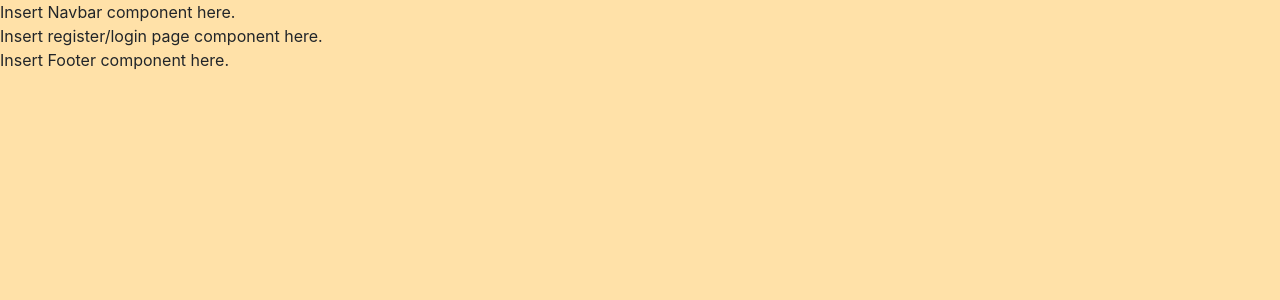
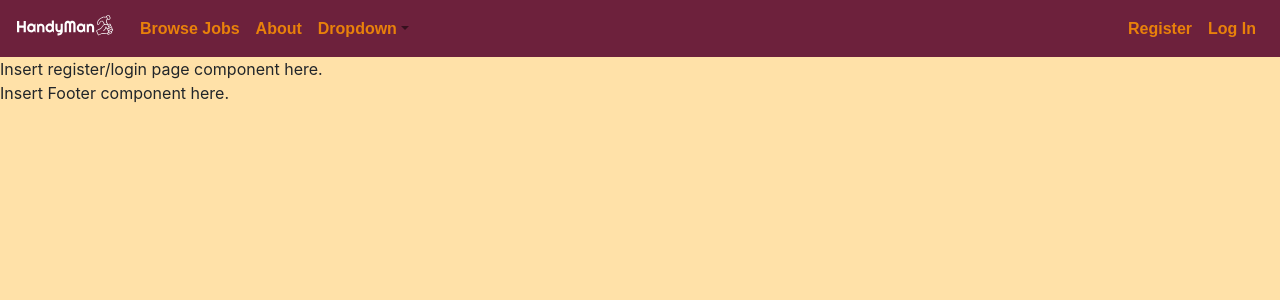
Before and after one commit to NagarroLabs/HandyMan, a React (Create React App) app in the folder frontend/: page /auth in a window 1280 px wide. Shown: the top 300 px of the page. Built offline with nearby package versions, Linux system fonts and the light colour scheme; no server answers.

Commit message:
Created basic Navbar

```diff
--- a/frontend/src/App.js
+++ b/frontend/src/App.js
@@ -1,10 +1,11 @@
-import React from "react";
-import { BrowserRouter as Router } from "react-router-dom";
+import React from 'react';
+import { BrowserRouter as Router } from 'react-router-dom';
 
-import AuthRoutes from "./routes/AuthRoutes";
-import NoAuthRoutes from "./routes/NoAuthRoutes";
-import { AuthContext } from "./shared/context/auth-context";
-import { useAuth } from "./shared/hooks/auth-hook";
+import CustomNavbar from './components/CustomNavbar';
+import AuthRoutes from './routes/AuthRoutes';
+import NoAuthRoutes from './routes/NoAuthRoutes';
+import { AuthContext } from './shared/context/auth-context';
+import { useAuth } from './shared/hooks/auth-hook';
 
 const App = () => {
   const { token, userId, login, logout } = useAuth();
@@ -20,7 +21,9 @@ const App = () => {
       }}
     >
       <Router>
-        <div>Insert Navbar component here.</div>
+        <div>
+          <CustomNavbar />
+        </div>
         <main>{token ? <AuthRoutes /> : <NoAuthRoutes />}</main>
         <div>Insert Footer component here.</div>
       </Router>
--- /dev/null
+++ b/frontend/src/components/CustomNavbar.css
@@ -0,0 +1,9 @@
+.navbar {
+  background-color: #6d213c;
+}
+
+.navText {
+  color: #e9810a;
+  font-weight: 700;
+  font-family: Arial, Helvetica, sans-serif;
+}
--- /dev/null
+++ b/frontend/src/components/CustomNavbar.js
@@ -0,0 +1,47 @@
+import React from 'react';
+import { Navbar, Nav, NavDropdown } from 'react-bootstrap';
+import './CustomNavbar.css';
+import logo from '../icons/Logo_orizontal.svg';
+
+export default function CustomNavbar(props) {
+  return (
+    <Navbar className="navbar" expand="lg">
+      <Navbar.Brand href="/">
+        <img src={logo} style={{ width: 100, marginTop: -7 }} />
+      </Navbar.Brand>
+      <Navbar.Toggle aria-controls="basic-navbar-nav" />
+      <Navbar.Collapse id="basic-navbar-nav">
+        <Nav className="mr-auto">
+          <Nav.Link href="/jobs">
+            <span className="navText">Browse Jobs</span>
+          </Nav.Link>
+          <Nav.Link href="/about">
+            <span className="navText">About</span>
+          </Nav.Link>
+          <NavDropdown
+            title={<span className="navText">Dropdown</span>}
+            id="basic-nav-dropdown"
+          >
+            <NavDropdown.Item href="#action/3.1">Action</NavDropdown.Item>
+            <NavDropdown.Item href="#action/3.2">
+              Another action
+            </NavDropdown.Item>
+            <NavDropdown.Item href="#action/3.3">Something</NavDropdown.Item>
+            <NavDropdown.Divider />
+            <NavDropdown.Item href="#action/3.4">
+              Separated link
+            </NavDropdown.Item>
+          </NavDropdown>
+        </Nav>
+        <Nav>
+          <Nav.Link href="/register">
+            <span className="navText">Register</span>
+          </Nav.Link>
+          <Nav.Link href="/login">
+            <span className="navText">Log In</span>
+          </Nav.Link>
+        </Nav>
+      </Navbar.Collapse>
+    </Navbar>
+  );
+}
--- a/frontend/src/components/FilterForm.js
+++ b/frontend/src/components/FilterForm.js
@@ -21,7 +21,7 @@ export default function FilterForm({ props }) {
     props.applyFilter({ filters });
   };
   return (
-    <form className="text-center m-1 flex-wrap" onSubmit={sendFilters}>
+    <form className="text-center m-2 flex-wrap" onSubmit={sendFilters}>
       <h4 className="font-weight-bold">Refine your results</h4>
       <br />
       <div className="form-group">
@@ -85,7 +85,7 @@ export default function FilterForm({ props }) {
       </div>
       <br />
       <button className="btn btn-primary" type="submit">
-        Submit
+        Search
       </button>
     </form>
   );
--- a/frontend/src/pages/JobsListingPage.js
+++ b/frontend/src/pages/JobsListingPage.js
@@ -25,9 +25,8 @@ export default function JobsListingPage(props) {
   } else {
     return (
       <div className="mx-auto">
-        <h1 className="text-center">Jobs Page</h1>
+        <h1 className="text-center m-3">Jobs Page</h1>
         <SearchBox className="" searchChange={onSearchChange} />
-
         <div className="d-block">
           <FilteringSection props={{ jobs, searchField }} />
         </div>
```
Also changed, not shown: frontend/src/icons/Logo_orizontal.svg (added).
